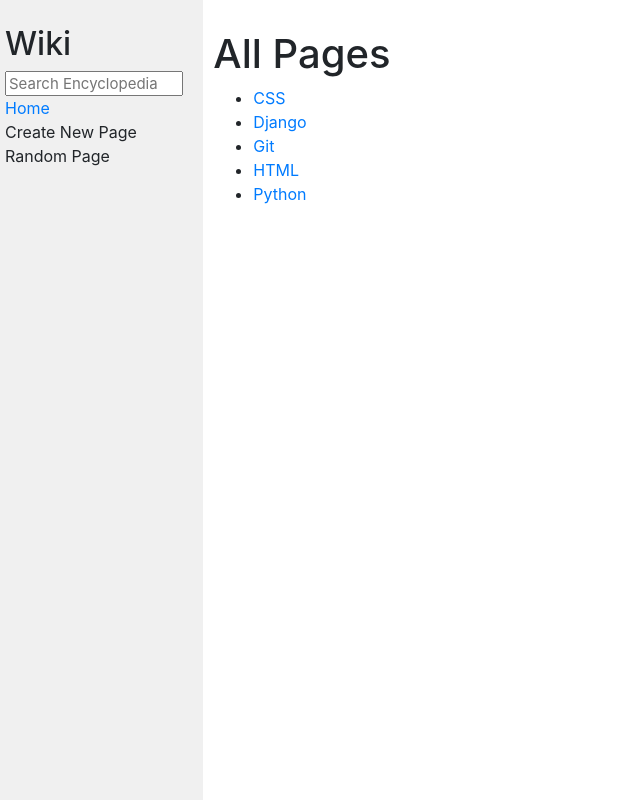
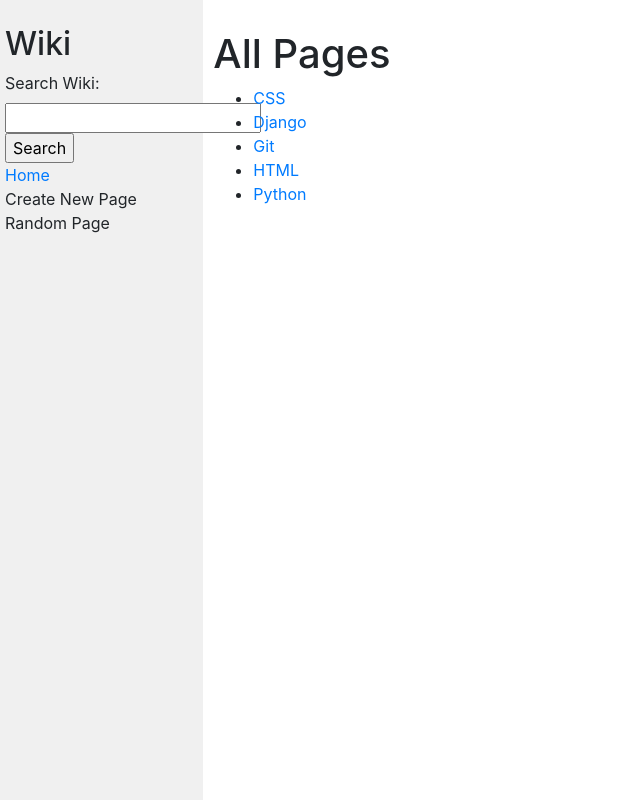
Before and after one commit to mlobacz/cs50web-wiki, a Django app: page / in a window 1280 px wide. Shown: the whole page, without its empty margins (0-640 px from the left). Run offline with Django 3.2, Linux system fonts and the light colour scheme; some libraries are stand-ins or nearby versions.

Commit message:
WIP search

```diff
--- a/encyclopedia/templates/encyclopedia/layout.html
+++ b/encyclopedia/templates/encyclopedia/layout.html
@@ -12,8 +12,10 @@
         <div class="row">
             <div class="sidebar col-lg-2 col-md-3">
                 <h2>Wiki</h2>
-                <form>
-                    <input class="search" type="text" name="q" placeholder="Search Encyclopedia">
+                <form action="{% url 'index' %}" method="POST">
+                    {% csrf_token %}
+                    {{ form }}
+                    <input type="submit" value="Search">
                 </form>
                 <div>
                     <a href="{% url 'index' %}">Home</a>
--- a/encyclopedia/urls.py
+++ b/encyclopedia/urls.py
@@ -4,5 +4,5 @@ from . import views
 
 urlpatterns = [
     path("", views.index, name="index"),
-    path("wiki/<str:title>", views.entry, name="entry")
+    path("wiki/<str:title>", views.entry, name="entry"),
 ]
--- a/encyclopedia/views.py
+++ b/encyclopedia/views.py
@@ -1,12 +1,24 @@
-from django.shortcuts import render
-from django.http import HttpResponse, Http404
+from django.shortcuts import render, reverse, redirect
+from django.http import HttpResponse, Http404, HttpResponseRedirect
+from django import forms
+
 import markdown2
 
 from . import util
 
+class SearchForm(forms.Form):
+    query = forms.CharField(label="Search Wiki")
 
 def index(request):
-    return render(request, "encyclopedia/index.html", {"entries": util.list_entries()})
+    if request.method == "POST":
+        form = SearchForm(request.POST)
+        if form.is_valid():
+            return redirect("entry", title=form.cleaned_data["query"])
+        else:
+            form = SearchForm()
+    else:
+        form = SearchForm()
+    return render(request, "encyclopedia/index.html", {"entries": util.list_entries(), 'form': form})
 
 
 def entry(request, title):
@@ -19,3 +31,19 @@ def entry(request, title):
         "encyclopedia/entry.html",
         {"title": title, "entry": markdown2.markdown(entry)},
     )
+
+def search(request):
+    if request.method == "POST":
+        form = SearchForm(request.POST)
+        if form.is_valid():
+            return HttpResponseRedirect("test passed")
+        else:
+            form = SearchForm()
+    return render(request, "encyclopedia/index.html", {'form': form})
+    # entry = util.get_entry(query)
+    # if entry:
+    #     return render(
+    #         request,
+    #         "encyclopedia/entry.html",
+    #         {"title": query, "entry": markdown2.markdown(entry)},
+    #     )
```
